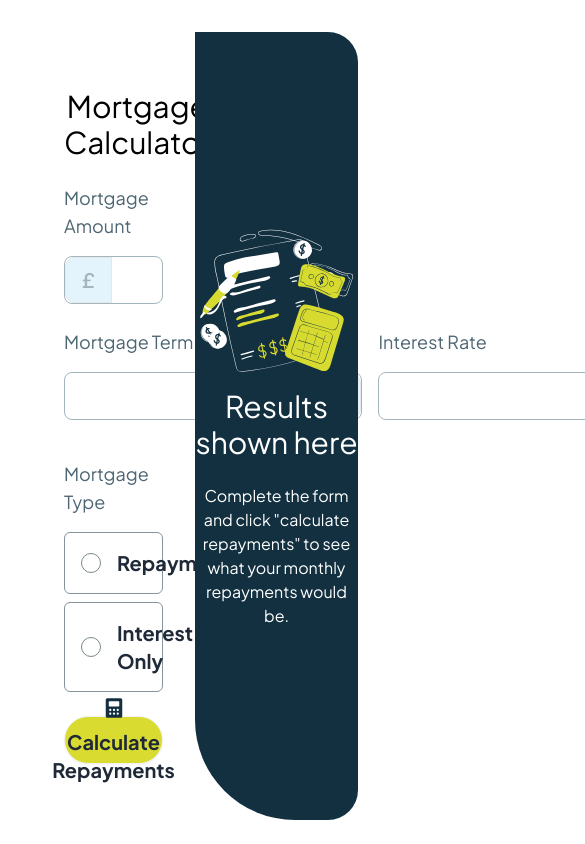
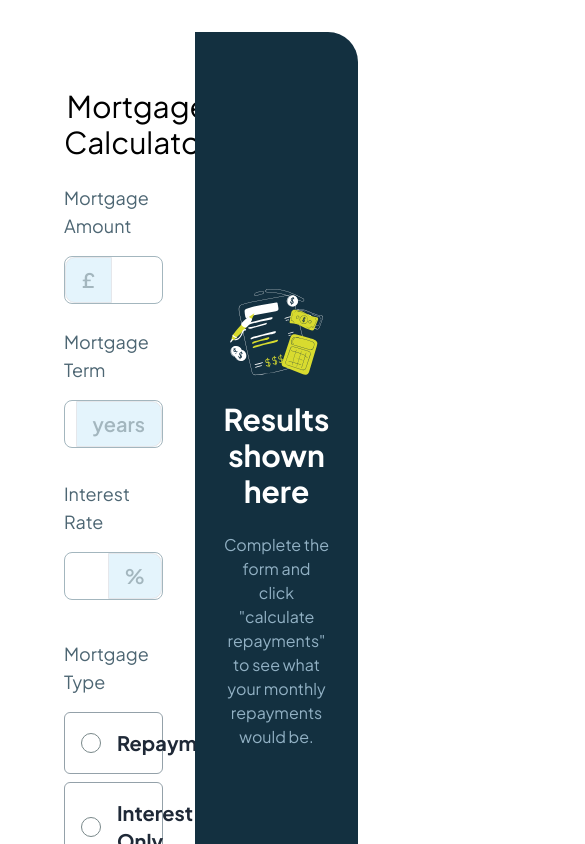
Before and after one commit to ahbell96/mortgage-repayment-calculator, a React (Vite) app: page / in a window 390 px wide. Shown: the top 844 px of the page, 585 px wide, since content can reach past the window. Built offline with nearby package versions, Linux system fonts and the light colour scheme.

Commit message:
improved ui, checkboxes working better, clear all working, have a form header. Next to ensure interest only works and the mobile ui is better.

```diff
--- a/src/App.tsx
+++ b/src/App.tsx
@@ -1,8 +1,8 @@
+import { useState } from "react";
 import "./App.css";
 import Form from "./components/Form";
 import Container from "./components/Container";
 import illustration from "./assets/images/illustration-empty.svg";
-import { useEffect, useState } from "react";
 import Results from "./components/Results";
 
 export interface Calculations {
@@ -28,25 +28,14 @@ function App() {
       totalRepayment: "",
     });
 
-  const resetAll = () => {
-    resetCalculation();
-    // want to reset fields also.
-  };
-
-  useEffect(() => {
-    console.log("calculation on change : ", calculation);
-  }, [calculation]);
-
   return (
     <Container>
       <div className="grid grid-cols-2">
-        <div className="flex flex-col align-center items-center my-6 p-8">
-          <div className="flex justify-between gap-12 items-center w-full">
-            <h2 className="text-black text-3xl">Mortgage Calculator</h2>
-            <a>Clear all</a>
-          </div>
-          <Form calculation={calculation} setCalculation={updateCalculation} />
-        </div>
+        <Form
+          calculation={calculation}
+          setCalculation={updateCalculation}
+          resetCalculation={resetCalculation}
+        />
         <Results illustration={illustration} calculation={calculation} />
       </div>
     </Container>
--- a/src/components/Button.tsx
+++ b/src/components/Button.tsx
@@ -29,10 +29,10 @@ const Button: React.FC<ButtonProps> = ({
       type={type}
       onClick={onClick}
       disabled={disabled}
-      className={`${bc} btn btn-${variant} btn-${size} text-xl font-bold content-center rounded-full ${
+      className={`${bc} btn btn-${variant} btn-${size} text-xl font-bold content-center rounded-full p-8 ${
         disabled ? "btn-disabled" : ""
       } ${className}`}
-      style={{ maxWidth: "375px" }}
+      style={{ maxWidth: "320px" }}
     >
       {type == "submit" && <img src={calculatorImg} alt="calculator icon" />}
       {label}
--- a/src/components/Checkbox.tsx
+++ b/src/components/Checkbox.tsx
@@ -8,6 +8,8 @@ interface CheckboxProps {
   register: any; // React Hook Form's register function
   required?: boolean;
   className?: string;
+  disabled?: boolean;
+  onChange: (checkbox: string) => void;
 }
 
 const Checkbox: React.FC<CheckboxProps> = ({
@@ -17,10 +19,12 @@ const Checkbox: React.FC<CheckboxProps> = ({
   register,
   required = false,
   className = "",
+  disabled = false,
+  onChange,
 }) => {
   return (
     <div className={`form-control ${className}`}>
-      <label className="cursor-pointer flex p-3 items-center">
+      <label className="cursor-pointer flex p-3 items-center text-[#172B35]">
         <input
           type="checkbox"
           id={name}
@@ -29,6 +33,8 @@ const Checkbox: React.FC<CheckboxProps> = ({
             error ? "checkbox-error" : ""
           }`}
           style={{ width: "1.25rem", height: "1.25rem", marginRight: "1em" }}
+          disabled={disabled}
+          onChange={() => onChange(name)}
         />
         <span className="label-text text-xl font-bold">{label}</span>
       </label>
--- a/src/components/Form.tsx
+++ b/src/components/Form.tsx
@@ -4,6 +4,7 @@ import Checkbox from "./Checkbox";
 import Button from "./Button";
 import calculatorImg from "../assets/images/icon-calculator.svg";
 import { Calculations } from "../App";
+import FormHeader from "./FormHeader";
 
 interface FormInputs {
   mortgageAmount: string;
@@ -16,13 +17,16 @@ interface FormInputs {
 interface Props {
   calculation: Calculations;
   setCalculation: (data: Calculations) => void;
+  resetCalculation: () => void;
 }
 
-const Form = ({ calculation, setCalculation }: Props) => {
+const Form = ({ calculation, setCalculation, resetCalculation }: Props) => {
   const {
     register,
     watch,
     handleSubmit,
+    reset,
+    setValue,
     formState: { errors },
   } = useForm<FormInputs>();
 
@@ -72,10 +76,28 @@ const Form = ({ calculation, setCalculation }: Props) => {
   const onSubmit: SubmitHandler<FormInputs> = (data) =>
     calculateRepayment(data);
 
-  const checkRepayment = watch("repayment", false);
-  const checkInterestOnly = watch("interestOnly", false);
+  const checkRepayment = watch("repayment");
+  const checkInterestOnly = watch("interestOnly");
+
+  const resetAll = () => {
+    resetCalculation();
+    reset();
+
+    // show a tooltip etc to show that it is workign fine
+  };
+
+  // Handle checkbox toggling
+  const handleCheckboxChange = (checkbox: string) => {
+    if (checkbox === "repayment") {
+      setValue("interestOnly", false);
+    } else {
+      setValue("repayment", false);
+    }
+  };
 
   return (
+    <div className="flex flex-col align-center items-center my-6 p-8">
+      <FormHeader resetAll={resetAll} />
       <form
         onSubmit={handleSubmit(onSubmit)}
         className="flex flex-col gap-6 w-full mt-6"
@@ -94,8 +116,8 @@ const Form = ({ calculation, setCalculation }: Props) => {
             flexDirection="flex-row"
           />
         </div>
-      <div className="flex flex-row gap-4 text-left">
-        <div>
+        <div className="flex flex-col xl:flex-row gap-4 text-left">
+          <div className="mb-4">
             <div className="mb-4">
               <label className="text-[#4D6673] text-lg">Mortgage Term</label>
             </div>
@@ -127,22 +149,24 @@ const Form = ({ calculation, setCalculation }: Props) => {
           <div className="mb-4">
             <label className="text-[#4D6673] text-lg">Mortgage Type</label>
           </div>
-        <div className="border rounded-md border-[#84949A] p-1 my-2">
+          <div className="border rounded-md border-[#94A1A9] p-1 my-2">
             <Checkbox
               label="Repayment"
               name="repayment"
               register={register}
               required={!checkInterestOnly}
               error={errors.repayment}
+              onChange={handleCheckboxChange}
             />
           </div>
-        <div className="border rounded-md border-[#84949A] p-1">
+          <div className="border rounded-md border-[#94A1A9] p-1">
             <Checkbox
               label="Interest Only"
               name="interestOnly"
               register={register}
               required={!checkRepayment}
               error={errors.interestOnly}
+              onChange={handleCheckboxChange}
             />
           </div>
         </div>
@@ -153,6 +177,7 @@ const Form = ({ calculation, setCalculation }: Props) => {
           backgroundColor="bg-[#D9DB30]"
         />
       </form>
+    </div>
   );
 };
 
--- /dev/null
+++ b/src/components/FormHeader.tsx
@@ -0,0 +1,14 @@
+import React from "react";
+
+const FormHeader = ({ resetAll }: any) => {
+  return (
+    <div className="flex justify-between gap-12 items-center w-full">
+      <h2 className="text-black text-3xl">Mortgage Calculator</h2>
+      <button className="text-[#788A8F] btn btn-link" onClick={resetAll}>
+        Clear all
+      </button>
+    </div>
+  );
+};
+
+export default FormHeader;
--- a/src/components/Input.tsx
+++ b/src/components/Input.tsx
@@ -27,8 +27,11 @@ const Input: React.FC<InputProps> = ({
   return (
     <div className={`form-control ${className}`}>
       <label
+        htmlFor={name}
         className={`input input-bordered border-[#A3B6BE] flex ${flexDirection} gap-2 px-0 my-auto`}
-        htmlFor={name}
+        style={{
+          paddingLeft: flexDirection === "flex-row-reverse" ? "10px" : "0px",
+        }}
       >
         <div
           className="bg-[#E4F4FC] border flex items-center px-4 font-semibold text-xl"
--- a/src/components/Results.tsx
+++ b/src/components/Results.tsx
@@ -1,4 +1,3 @@
-import React from "react";
 import { Calculations } from "../App";
 
 interface Props {
@@ -58,7 +57,7 @@ const Results = ({ illustration, calculation }: Props) => {
         </div>
       ) : (
         <div
-          className="flex flex-col justify-center items-center content-center h-full"
+          className="flex flex-col justify-center items-center content-center h-full mx-8"
           style={{
             borderBottomLeftRadius: "100px",
             borderTopRightRadius: "30px",
@@ -66,9 +65,9 @@ const Results = ({ illustration, calculation }: Props) => {
           }}
         >
           <img src={illustration} alt="Calculation Equipment" />
-          <div className="flex flex-col gap-6">
-            <h2 className="text-3xl">Results shown here</h2>
-            <p>
+          <div className="flex flex-col gap-6 my-4">
+            <h2 className="text-3xl font-bold">Results shown here</h2>
+            <p className="text-[#92B1C4]">
               Complete the form and click "calculate repayments" to see what
               your monthly repayments would be.
             </p>
```
Lines whose indentation alone changed are shown as unchanged.
